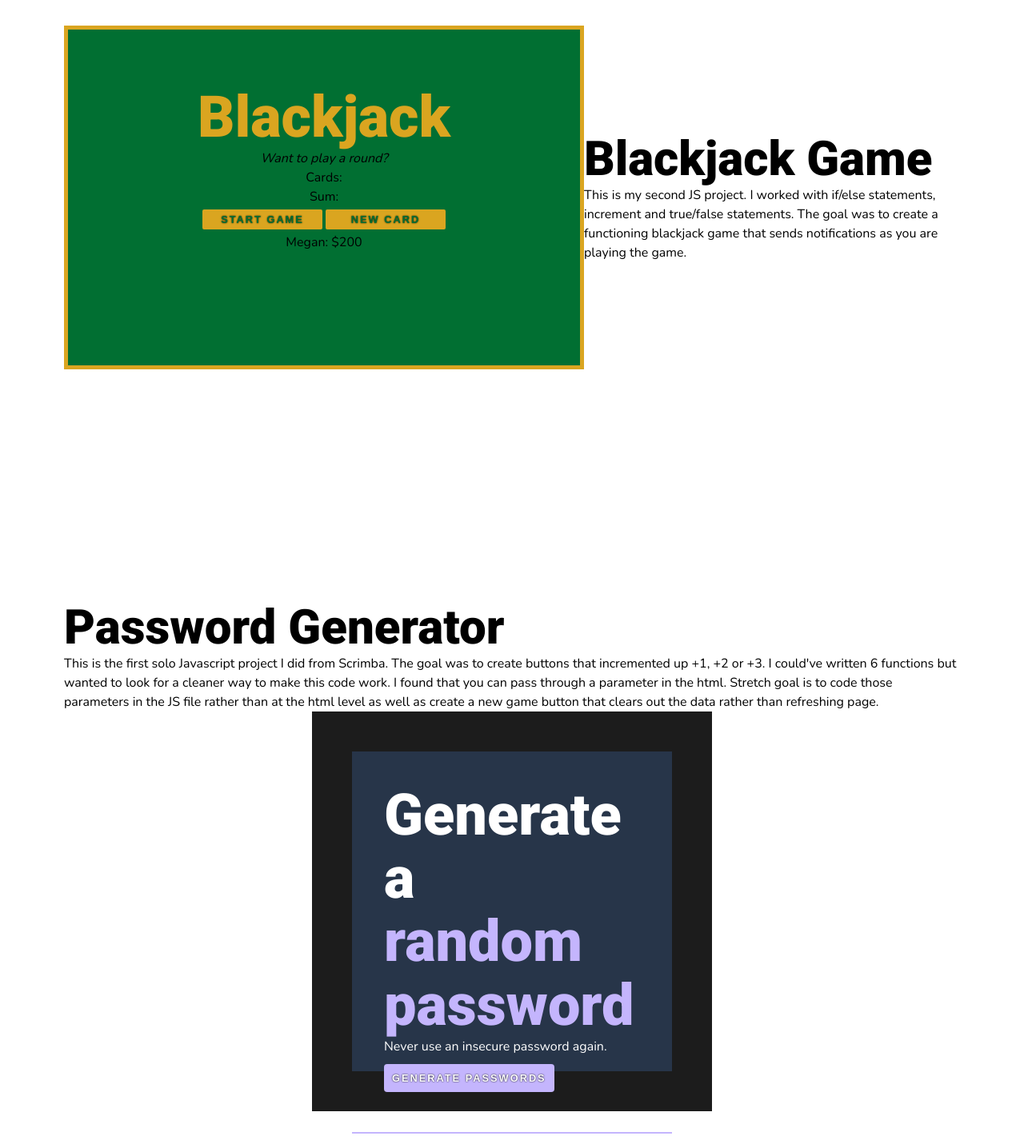
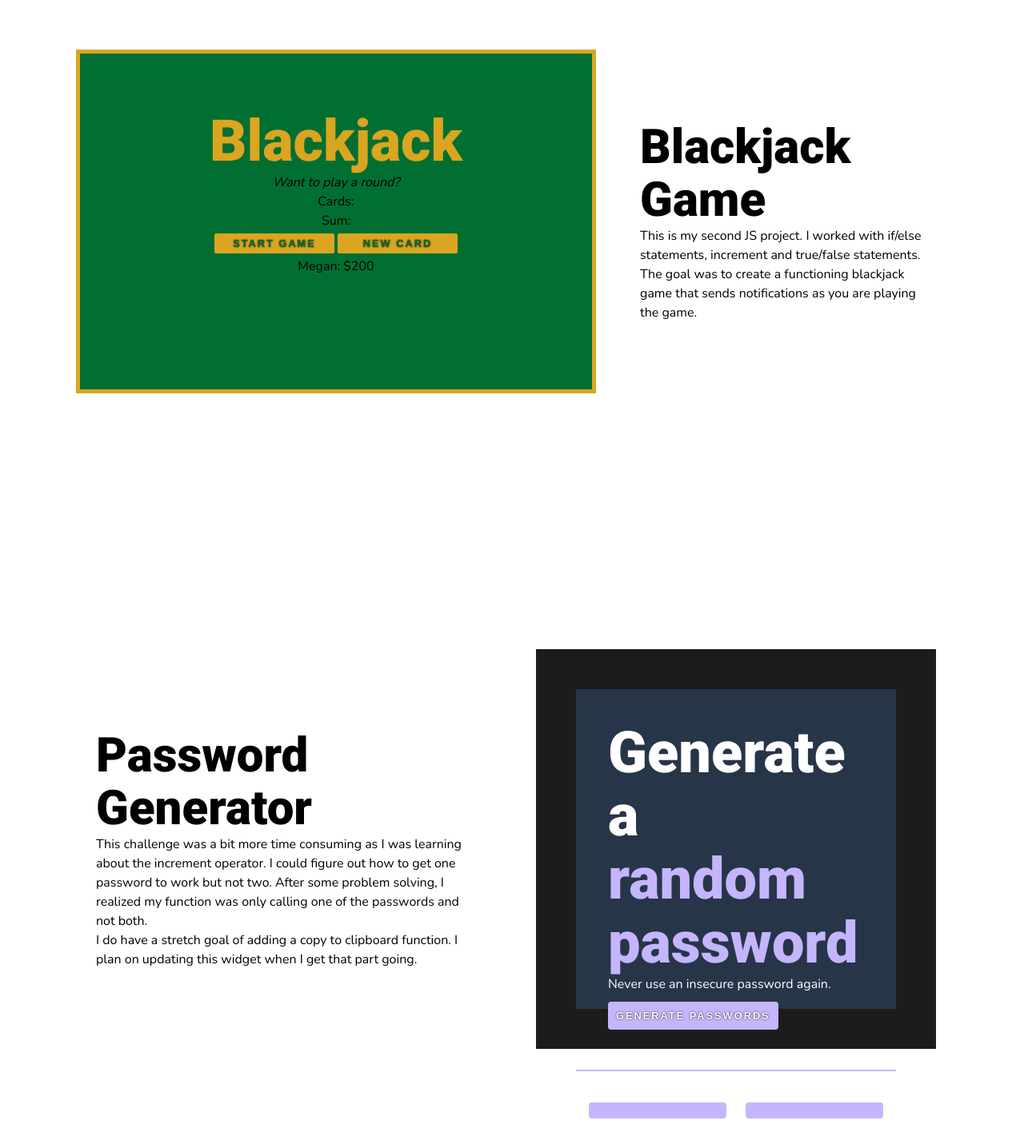
Before and after one commit to poeticedge/designs.poeticedge.com, a plain HTML site: page js-projects.html in a window 1280 px wide. Shown: the part 940-2361 px from the top of the page at 80% size. Drawn offline with nearby package versions, Linux system fonts and the light colour scheme; a web font is replaced by a local one.

Commit message:
framework updates

```diff
--- a/js-projects.html
+++ b/js-projects.html
@@ -88,8 +88,8 @@
     </section>
 
     <section class="blackjack">
-      <div class="blackjack-row">
-        <div class="column1">
+      <div class="row">
+        <div class="col-md-6">
           <div class="container">
             <h1>Blackjack</h1>
             <p id="message-el">Want to play a round?</p>
@@ -102,7 +102,8 @@
             <p id="player-el"></p>
           </div>
         </div>
-        <div class="column2">
+        <div class="col-md-6">
+          <div class="padding">
             <h2>Blackjack Game</h2>
             <p>
               This is my second JS project. I worked with if/else statements,
@@ -112,23 +113,28 @@
             </p>
           </div>
         </div>
+      </div>
     </section>
 
     <section class="password-section">
-      <div class="password-row">
-        <div class="column1">
+      <div class="row">
+        <div class="col-md-6">
+          <div class="padding">
             <h2>Password Generator</h2>
             <p>
-            This is the first solo Javascript project I did from Scrimba. The
-            goal was to create buttons that incremented up +1, +2 or +3. I
-            could've written 6 functions but wanted to look for a cleaner way to
-            make this code work. I found that you can pass through a parameter
-            in the html. Stretch goal is to code those parameters in the JS file
-            rather than at the html level as well as create a new game button
-            that clears out the data rather than refreshing page.
+              This challenge was a bit more time consuming as I was learning
+              about the increment operator. I could figure out how to get one
+              password to work but not two. After some problem solving, I
+              realized my function was only calling one of the passwords and not
+              both.
+            </p>
+            <p>
+              I do have a stretch goal of adding a copy to clipboard function. I
+              plan on updating this widget when I get that part going.
             </p>
           </div>
-        <div class="column2">
+        </div>
+        <div class="col-md-6">
           <div class="container">
             <div class="banner-container">
               <div class="banner">
```
Lines whose indentation alone changed are shown as unchanged.
